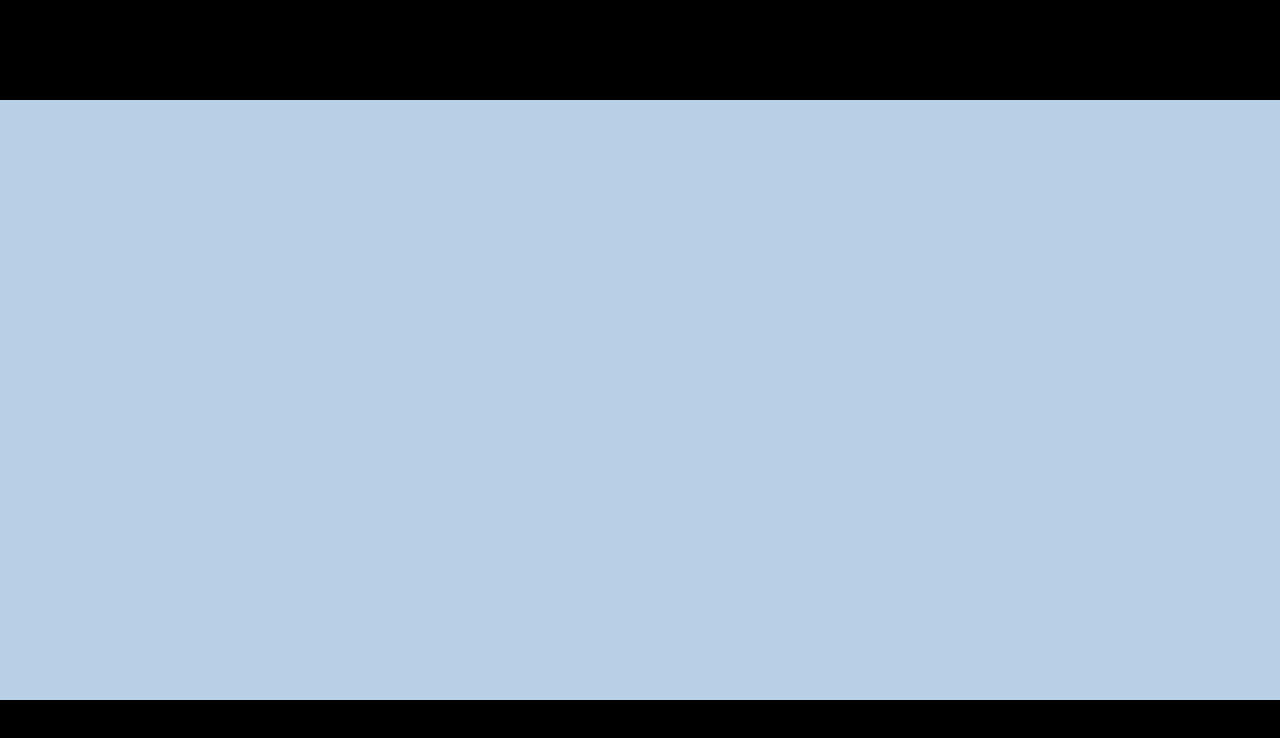
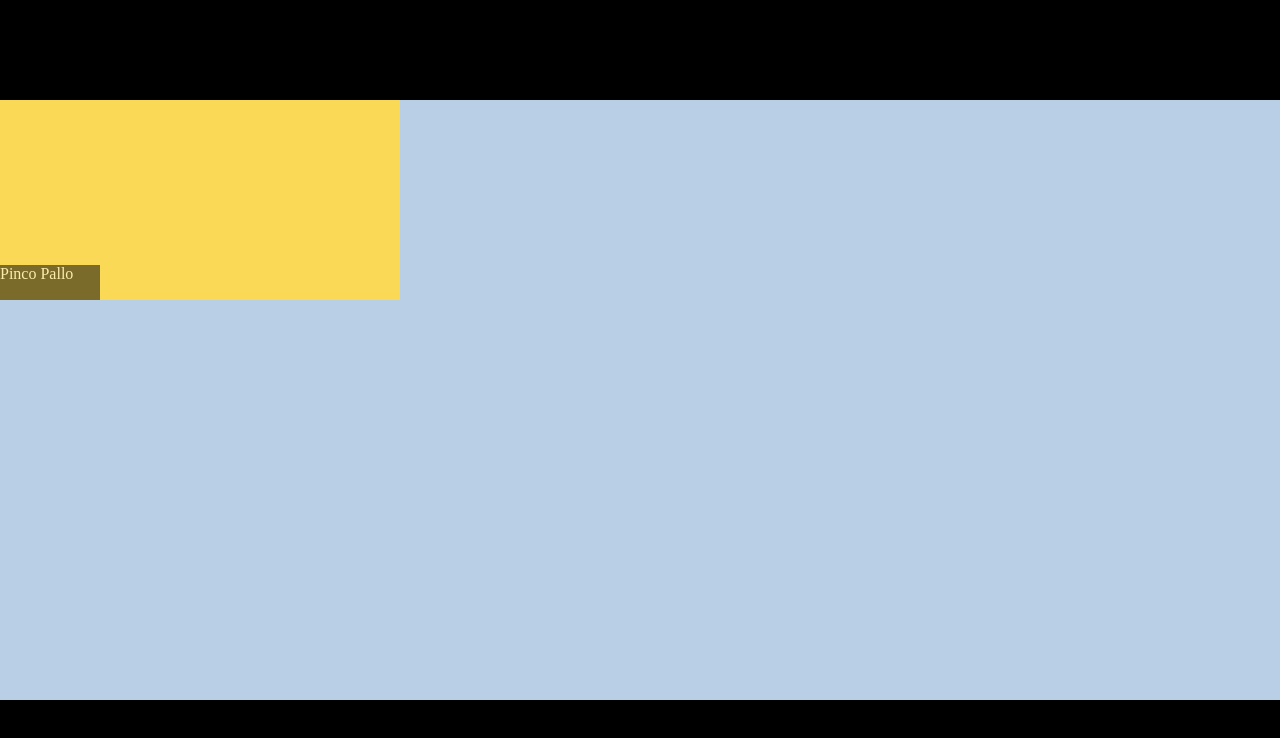
Before and after one commit to EdoardoLai96/html-css-zoom, a plain HTML site: page index.html in a window 1280 px wide. Drawn offline with Linux system fonts and the light colour scheme.

```diff
--- a/index.html
+++ b/index.html
@@ -7,19 +7,18 @@
     <title>Document</title>
     <link rel="stylesheet" href="style.css">
     <link rel="stylesheet" href="library.css">
+    <link rel="stylesheet" href="https://cdnjs.cloudflare.com/ajax/libs/font-awesome/5.15.4/css/all.min.css">
 </head>
 <body>
     <main class="bg-graysh">
         <nav class="top-header h100px bg-black">
 
         </nav>
-        <div class="container">
-            <div class="box-img-text">
-                <div class="box-img">
+        <div class="container flex">
+            <div class="box-img-text bg-yellow flex">
+                <div class="box-text bg-black opacity-50">
 
-                </div>
-                <div class="box-text">
-
+                    <p class="white">Pinco Pallo</p>
                 </div>
             </div>
         </div>
--- a/library.css
+++ b/library.css
@@ -44,10 +44,6 @@
     background-color: #000;
 }
 
-.bg-white{
-    background-color: #fff;
-}
-
 .color-lightblue{
     color: #0160FF;
 }
@@ -71,6 +67,19 @@
 }
 
 
+
+.opacity-25{
+    opacity: 0.25;
+}
+
+.opacity-50{
+    opacity: 0.5;
+}
+
+.opacity-75{
+    opacity: 0.75;
+}
+
 .width-50xc{
     width: 50%;
 }
@@ -79,6 +88,7 @@
     width: 80%;
 }
 
+/* display  */
 
 .inline-block{
     display: inline-block;
@@ -87,6 +97,17 @@
 .none{
     display: none;
 }
+
+.flex{
+    display: flex;
+}
+
+.flex-center{
+    justify-content: center;
+    align-items: center;
+}
+
+/* fine display  */
 
 .hover-faq:hover .show{
     display: block;
--- a/style.css
+++ b/style.css
@@ -8,3 +8,14 @@
 main{
     height: calc(100vh - 100px)
 }
+
+.box-img-text{
+    height: 200px;
+    width: 400px;
+}
+
+.box-text{
+    height: 35px;
+    width: 100px;
+    align-self: flex-end;
+}
```
